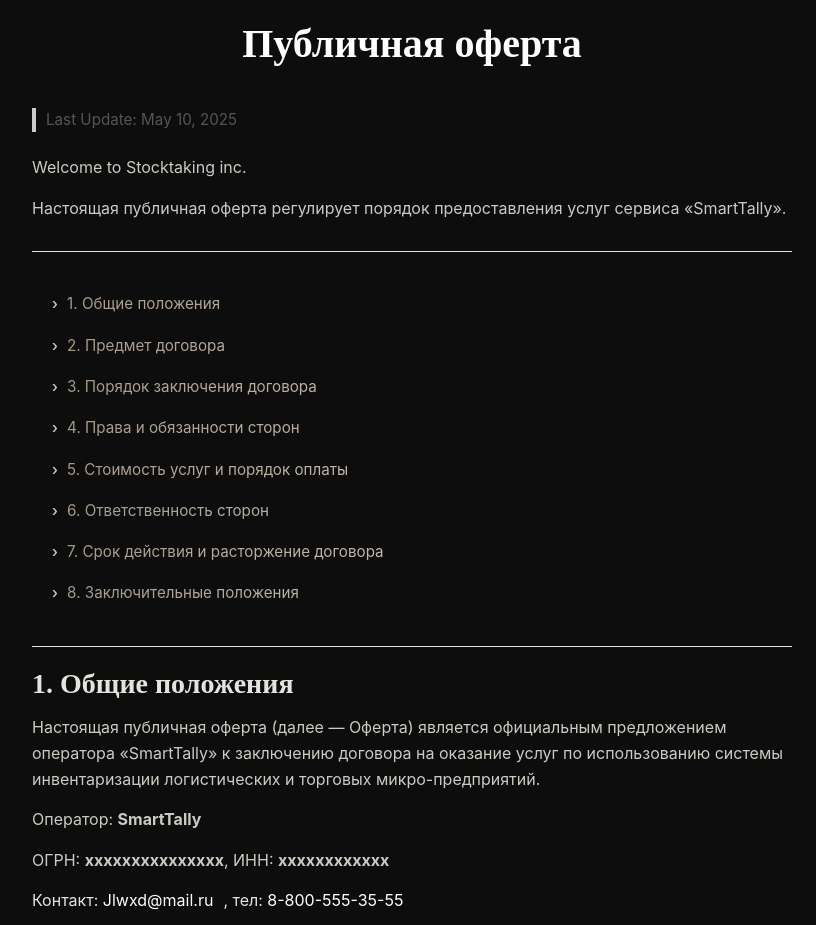
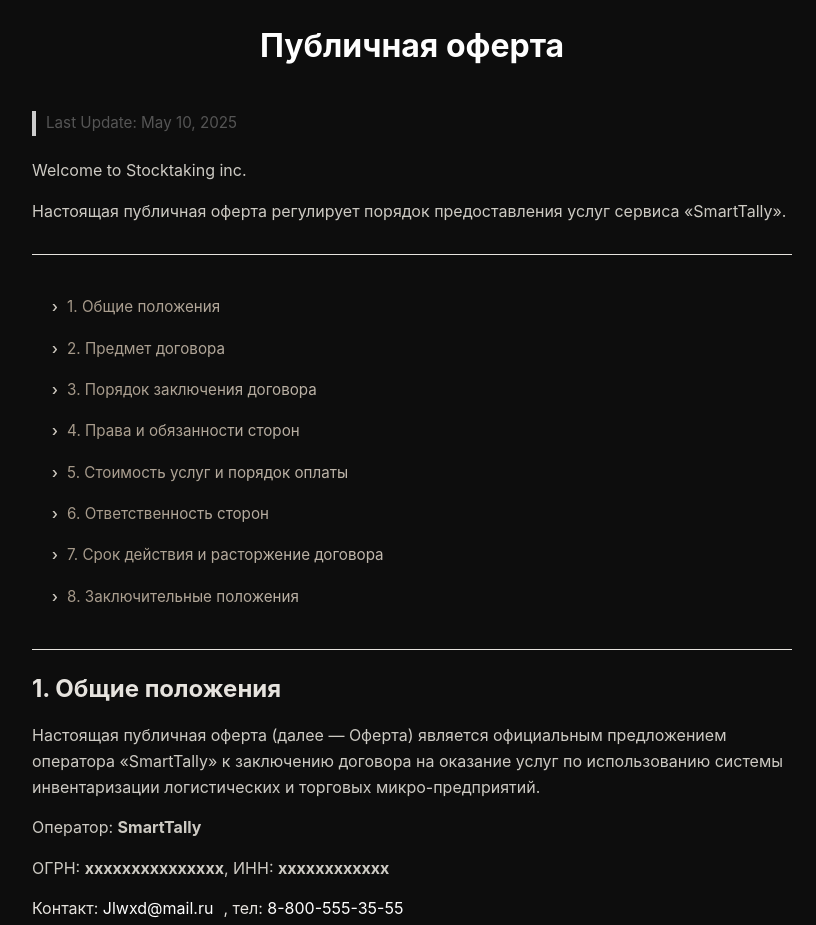
Before and after one commit to stocktaking-inc/site-policies, an Astro site: page /offer in a window 1280 px wide. Shown: the top 925 px of the page, without its empty margins (228-1044 px from the left). Built offline with nearby package versions, Linux system fonts and the light colour scheme; Astro itself is replaced by a stand-in of ours.

Commit message:
Update font.css

```diff
--- a/src/pages/styles/font.css
+++ b/src/pages/styles/font.css
@@ -1,16 +1,16 @@
 body {
-  font: 16px/1.6 'Raleway', -apple-system, BlinkMacSystemFont, 'Segoe UI', Roboto, Oxygen, Ubuntu, Cantarell, 'Open Sans', 'Helvetica Neue', sans-serif;
+    font: 16px/1.6 Raleway, -apple-system, BlinkMacSystemFont, 'Segoe UI', Roboto, Oxygen, Ubuntu, Cantarell, 'Open Sans', 'Helvetica Neue', sans-serif;
     color: #CDCAC3;
   }
 
   h1 {
-  font: bold 2.5em/1.2 'Raleway';
+    font: 700 2.5em/1.2 inherit;
     color: #FEFEFE;
     margin: 0 0 20px;
   }
 
   h2 {
-  font: 600 1.75em/1.2 'Raleway';
+    font: 600 1.75em/1.2 inherit;
     color: #E6E3DE;
     margin: 30px 0 15px;
   }
```
Lines whose indentation alone changed are shown as unchanged.
